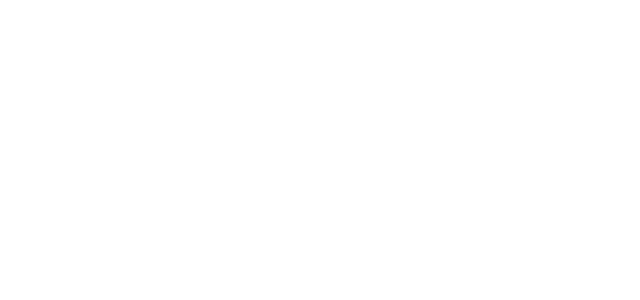
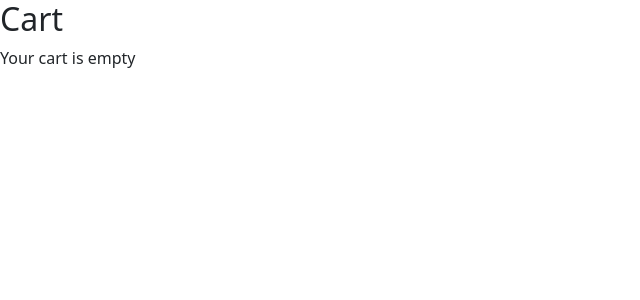
Before and after one commit to ganesh4145/Food-Page, a React (Create React App) app in the folder client/: page /cart in a window 1280 px wide. Before the commit this address had no page. Shown: the top 300 px of the page, without its empty margins (0-640 px from the left). Built offline with nearby package versions, Linux system fonts and the light colour scheme.

Commit message:
cart update

```diff
--- a/client/src/App.js
+++ b/client/src/App.js
@@ -1,9 +1,8 @@
 import React from "react";
+import { BrowserRouter as Router, Route, Routes } from "react-router-dom";
 import Login_Page from "./components/Login_Page";
 import Home from "./components/Home";
 import Sign_Up from "./components/Sign_Up";
-import Sign_up_Vendor from "./components/Sign_up_Vendor";
-import { BrowserRouter as Router, Route, Routes } from "react-router-dom";
 import FoodPage from "./components/FoodPage";
 import ForgotPassword from "./components/ForgotPassword";
 import VendorPage from "./components/VendorPage";
@@ -11,11 +10,14 @@
 import AddMenuItem from "./components/vendor/AddMenuItem";
 import HotelItemPage from "./components/HotelItemPage";
 import CartPage from "./components/CartPage";
+import { CartContextProvider } from "./components/CartContext";
 
 function App() {
   const loginPrev = localStorage.getItem("LoggedIn");
   const userType = localStorage.getItem("ty");
+
   return (
+    <CartContextProvider>
       <Router>
         <div>
           <Routes>
@@ -35,7 +37,6 @@
             />
             <Route path="/login" element={<Login_Page />} />
             <Route path="/signup" element={<Sign_Up />} />
-
             <Route
               path="/foodpage"
               element={<PrivateRouter element={<FoodPage />} />}
@@ -47,10 +48,11 @@
             />
             <Route path="/addItemMenu" element={<AddMenuItem />} />
             <Route path="/hotelList/:hotelId" element={<HotelItemPage />} />
-          <Route path="/cartItem" element={<CartPage />} />
+            <Route path="/cart" element={<CartPage />} />
           </Routes>
         </div>
       </Router>
+    </CartContextProvider>
   );
 }
 
--- /dev/null
+++ b/client/src/components/CartContext.js
@@ -0,0 +1,57 @@
+import React, { createContext, useState } from "react";
+
+export const ItemContext = createContext(null);
+
+export const CartContextProvider = (props) => {
+  const [cartItems, setCartItems] = useState([]);
+
+  const addToCart = (item) => {
+    setCartItems((prevItems) => {
+      const itemIndex = prevItems.findIndex((i) => i._id === item._id);
+      if (itemIndex !== -1) {
+        const newItems = [...prevItems];
+        newItems[itemIndex].quantity += 1;
+        return newItems;
+      }
+      return [...prevItems, { ...item, quantity: 1 }];
+    });
+  };
+
+  const increaseCount = (itemId) => {
+    setCartItems((prevItems) =>
+      prevItems.map((item) =>
+        item._id === itemId ? { ...item, quantity: item.quantity + 1 } : item
+      )
+    );
+  };
+
+  const decreaseCount = (itemId) => {
+    setCartItems((prevItems) =>
+      prevItems.map((item) =>
+        item._id === itemId && item.quantity > 1
+          ? { ...item, quantity: item.quantity - 1 }
+          : item
+      )
+    );
+  };
+
+  const removeItem = (itemId) => {
+    setCartItems((prevItems) =>
+      prevItems.filter((item) => item._id !== itemId)
+    );
+  };
+
+  const contextValue = {
+    addToCart,
+    cartItems,
+    increaseCount,
+    decreaseCount,
+    removeItem,
+  };
+
+  return (
+    <ItemContext.Provider value={contextValue}>
+      {props.children}
+    </ItemContext.Provider>
+  );
+};
--- a/client/src/components/CartPage.js
+++ b/client/src/components/CartPage.js
@@ -1,7 +1,30 @@
-import React from "react";
+import React, { useContext } from "react";
+import { ItemContext } from "./CartContext";
 
-function CartPage() {
-  return <div>CartPage</div>;
-}
+const CartPage = () => {
+  const { cartItems, increaseCount, decreaseCount, removeItem } =
+    useContext(ItemContext);
+
+  return (
+    <div>
+      <h2>Cart</h2>
+      {cartItems.length === 0 ? (
+        <p>Your cart is empty</p>
+      ) : (
+        cartItems.map((item) => (
+          <div key={item._id}>
+            <p>
+              {item.itemName} - Quantity: {item.quantity} - Price:
+              {item.quantity * item.price}
+            </p>
+            <button onClick={() => increaseCount(item._id)}> + </button>
+            <button onClick={() => removeItem(item._id)}> Remove </button>
+            <button onClick={() => decreaseCount(item._id)}> - </button>
+          </div>
+        ))
+      )}
+    </div>
+  );
+};
 
 export default CartPage;
--- a/client/src/components/HotelItemPage.js
+++ b/client/src/components/HotelItemPage.js
@@ -1,15 +1,12 @@
-import React, { useEffect, useState } from "react";
-import { useParams } from "react-router-dom";
+import React, { useEffect, useState, useContext } from "react";
+import { Link, useParams } from "react-router-dom";
 import axios from "axios";
+import { ItemContext } from "./CartContext";
 
 const HotelItemPage = () => {
   const { hotelId } = useParams();
   const [hotel, setHotel] = useState(null);
-  console.log(hotelId);
-
-  const addItemToCart = (e) => {
-    console.log(e);
-  };
+  const { addToCart, cartItems } = useContext(ItemContext);
 
   useEffect(() => {
     axios
@@ -27,13 +24,15 @@
 
   return (
     <div>
+      <Link to="/cart">
+        <button>Cart</button>
+      </Link>
       <h2>{hotel.hotelName}</h2>
-
       {hotel.hotelItems.map((item) => (
         <div key={item._id}>
-          <button
-            onClick={() => addItemToCart(item)}
-          >{`${item.itemName} ₹${item.price}`}</button>
+          <button onClick={() => addToCart(item)}>
+            {`${item.itemName} ₹${item.price}`}
+          </button>
         </div>
       ))}
     </div>
```
Also changed, not shown: 1 other file (tests, documents, lock files or other folders). Lines whose indentation alone changed are shown as unchanged.
